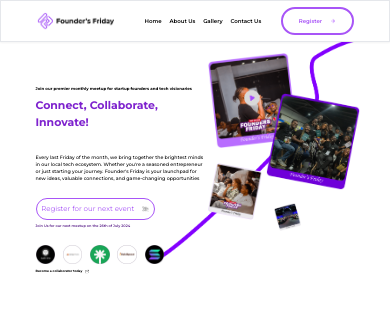
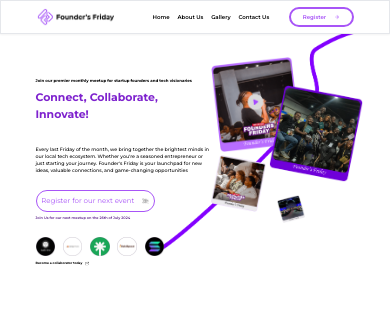
Before and after one commit to Amazing-Tech1/Belsoft, a React (Vite) app: page / in a window 390 px wide. Shown: the top 312 px of the page. Built offline with nearby package versions, Linux system fonts and the light colour scheme.

Commit message:
initial commit

```diff
--- a/src/components/Header.jsx
+++ b/src/components/Header.jsx
@@ -15,7 +15,7 @@
                         <li>Gallery</li>
                         <li>Contact Us</li>
                     </ul>
-                    <div className='border-2 border-purple-500 text-[1.4vw] font-semibold md:px-6 md:py-3 px-4 py-2 flex items-center text-purple-500 gap-2 rounded-2xl cursor-pointer hover:shadow-md hover:scale-[1.1]'>
+                    <div className='border-2 border-purple-500 text-[1.4vw] font-semibold md:px-6 md:py-3 px-3 py-1 flex items-center text-purple-500 gap-2 rounded-2xl cursor-pointer hover:shadow-md hover:scale-[1.1]'>
                         <p>Register </p>
                         <img src={arrow} alt="" className='w-[1.4vw]' />
                     </div>
--- a/src/components/Hero.jsx
+++ b/src/components/Hero.jsx
@@ -45,8 +45,8 @@
                 </div>
 
                 {/* Right Section */}
-                <div className=' relative basis-[47%] animate-fade-in'>
-                    <img src={frame1} alt="" className="absolute z-[-1] w-[23vw] left-0 top-[-1rem]" />
+                <div className=' relative basis-[45%] animate-fade-in'>
+                    <img src={frame1} alt="" className="absolute z-[-1] w-[23vw] left-0 top-[-1vw]" />
                     <img src={frame2} alt="" className=" w-[24vw] ml-[15vw] mt-[6vw] z-2 " />
                     <img src={frame3} alt="" className=" w-[14vw] mt-[-7vw]" />
                     <img src={frame4} alt="" className="ml-[17vw] mt-[-4.5vw] w-[7vw]" />
```
